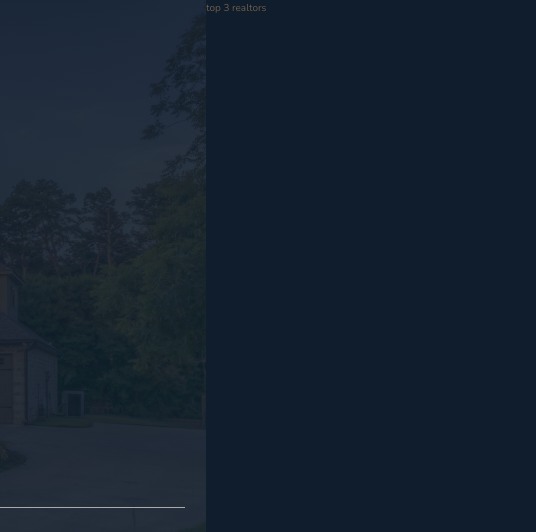
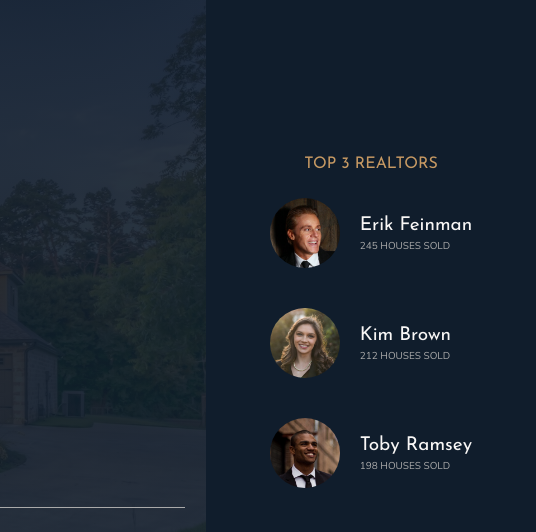
Before and after one commit to Naimul-Islam-Siam/Nexter, a website: page index.html in a window 1280 px wide. Shown: the top 532 px of the page, 744-1280 px from the left. Drawn offline with nearby package versions, Linux system fonts and the light colour scheme.

Commit message:
realtors

```diff
--- a/index.html
+++ b/index.html
@@ -33,7 +33,26 @@
     </header>
 
     <div class="realtors">
-        top 3 realtors
+        <h3 class="heading-3">Top 3 realtors</h3>
+        <div class="realtors__list">
+            <img src="img/realtor-1.jpeg" alt="realtor-1" class="realtors__img">
+            <div class="realtors__details">
+                <h4 class="heading-4 heading-4--light">Erik Feinman</h4>
+                <p class="realtors__count">245 houses sold</p>
+            </div>
+
+            <img src="img/realtor-2.jpeg" alt="realtor-2" class="realtors__img">
+            <div class="realtors__details">
+                <h4 class="heading-4 heading-4--light">Kim Brown</h4>
+                <p class="realtors__count">212 houses sold</p>
+            </div>
+
+            <img src="img/realtor-3.jpeg" alt="realtor-3" class="realtors__img">
+            <div class="realtors__details">
+                <h4 class="heading-4 heading-4--light">Toby Ramsey</h4>
+                <p class="realtors__count">198 houses sold</p>
+            </div>
+        </div>
     </div>
 
     <section class="features">
--- a/sass/_realtors.scss
+++ b/sass/_realtors.scss
@@ -2,4 +2,33 @@
     background-color: $color-secondary;
 
     grid-column: col-start 7 / full-end;
+
+    padding: 3rem;
+    display: grid;
+    align-content: center;
+    justify-content: center;
+    grid-row-gap: 2rem;
+    justify-items: center;
+
+    &__list {
+        display: grid;
+        grid-template-columns: min-content max-content;
+        grid-column-gap: 20px;
+        grid-row-gap: 5vh;
+        align-items: center;
+    }
+
+    &__img {
+        width: 7rem;
+        border-radius: 50%;
+        display: block;
+    }
+
+    &__details {}
+
+    &__count {
+        color: $color-grey-light-2;
+        text-transform: uppercase;
+        margin-top: -3px;
+    }
 }
```
Also changed, not shown: sass/main.css, 1 other file.
